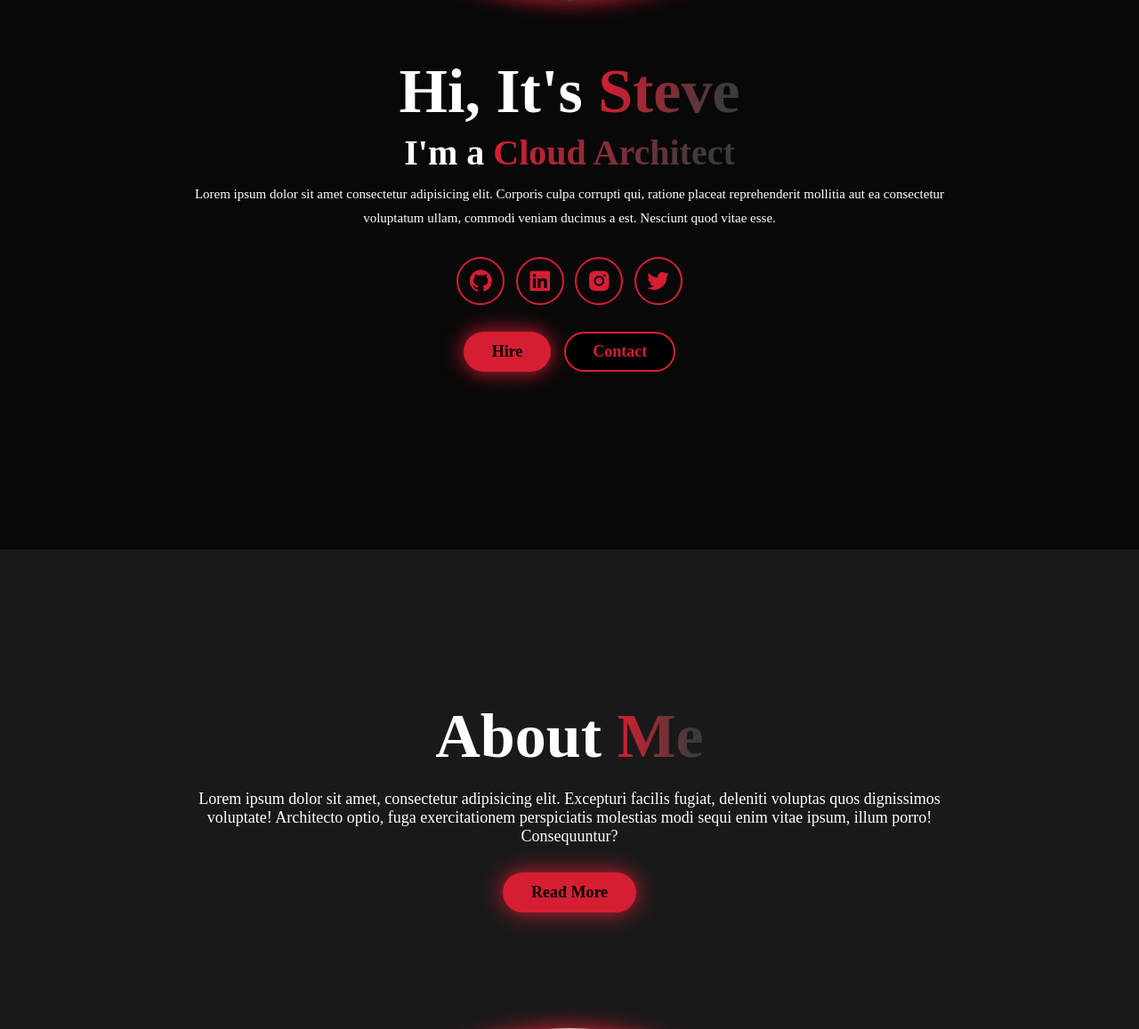
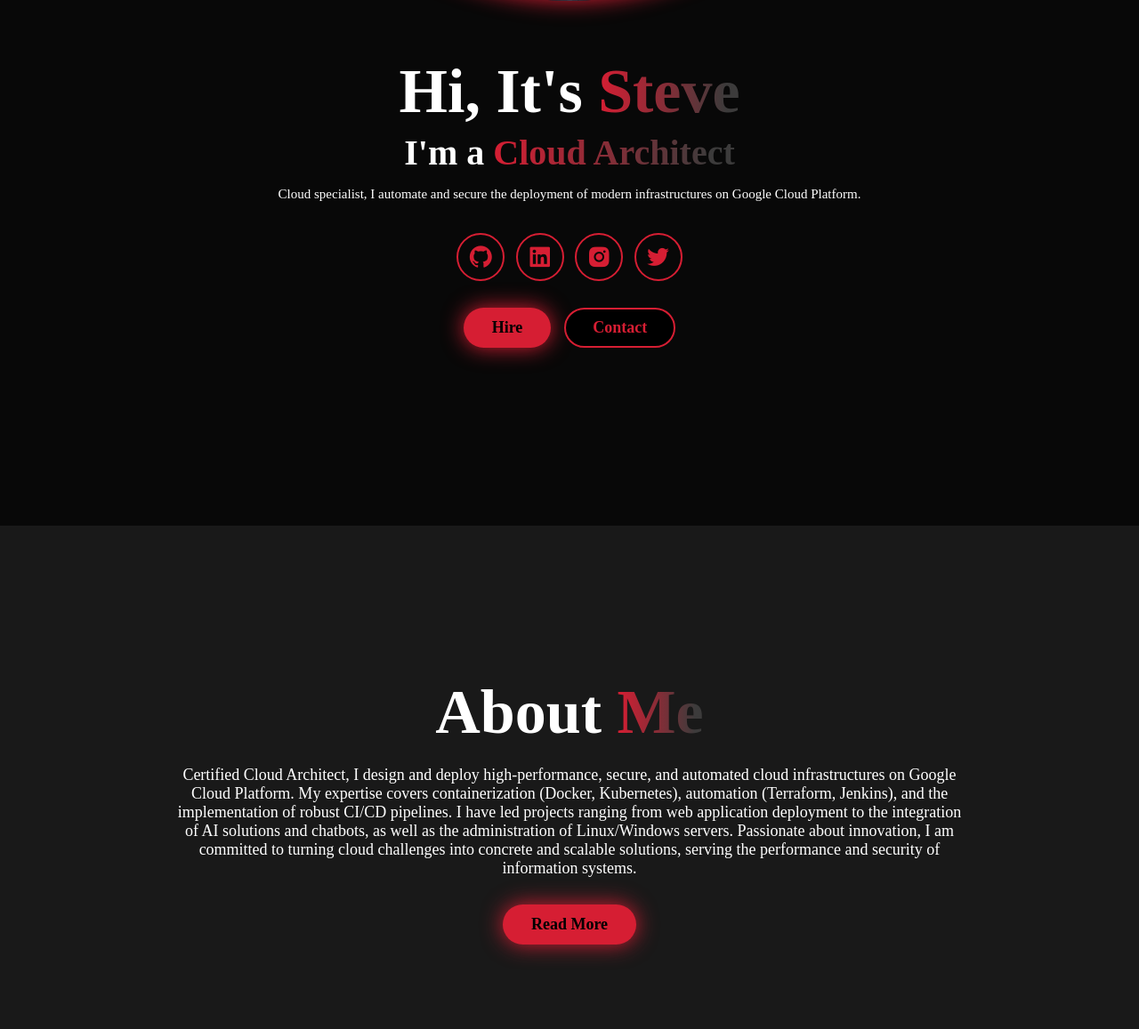
Before and after one commit to stevevbk/portfolio, a FastAPI app: page / in a window 1280 px wide. Shown: the part 916-2073 px from the top of the page at 89% size. Run offline with FastAPI, Linux system fonts and the light colour scheme.

Commit message:
modification des champs de texte

```diff
--- a/templates/index.html
+++ b/templates/index.html
@@ -32,7 +32,7 @@
         <h3>
             I'm a <span>Cloud Architect</span>
         </h3>
-        <p>Lorem ipsum dolor sit amet consectetur adipisicing elit. Corporis culpa corrupti qui, ratione placeat reprehenderit mollitia aut ea consectetur voluptatum ullam, commodi veniam ducimus a est. Nesciunt quod vitae esse.</p>
+        <p>Cloud specialist, I automate and secure the deployment of modern infrastructures on Google Cloud Platform.</p>
         <div class="social-icons">
             <a href="http://">
                 <i class="bx bxl-github"></i>
@@ -69,7 +69,7 @@
 
     <div class="about-content">
         <h2>About <span>Me</span></h2>
-        <p>Lorem ipsum dolor sit amet, consectetur adipisicing elit. Excepturi facilis fugiat, deleniti voluptas quos dignissimos voluptate! Architecto optio, fuga exercitationem perspiciatis molestias modi sequi enim vitae ipsum, illum porro! Consequuntur?</p>
+        <p>Certified Cloud Architect, I design and deploy high-performance, secure, and automated cloud infrastructures on Google Cloud Platform. My expertise covers containerization (Docker, Kubernetes), automation (Terraform, Jenkins), and the implementation of robust CI/CD pipelines. I have led projects ranging from web application deployment to the integration of AI solutions and chatbots, as well as the administration of Linux/Windows servers. Passionate about innovation, I am committed to turning cloud challenges into concrete and scalable solutions, serving the performance and security of information systems.</p>
         <a href="#" class="btn">Read More</a>
     </div>
 </section>
@@ -83,7 +83,7 @@
             <div class="service-info">
                 <i class="bx bx-cloud"></i>
                 <h3>Cloud & DevOps</h3>
-                <p>Lorem ipsum dolor sit amet consectetur adipisicing elit. Doloribus, voluptatum.</p>
+                <p>Design and automation of secure, scalable cloud infrastructures on GCP. Expertise in Docker, Kubernetes, CI/CD pipelines, and Infrastructure as Code (Terraform, Jenkins).</p>
                 <a href="#" class="btn">Read More</a>
             </div>
         </div>
@@ -91,7 +91,7 @@
             <div class="service-info">
                 <i class="bx bx-brain"></i>
                 <h3>Data Science</h3>
-                <p>Lorem ipsum dolor sit amet consectetur adipisicing elit. Doloribus, voluptatum.</p>
+                <p>Development of data-driven solutions using Python, TensorFlow, and Scikit-Learn. Experience in deploying machine learning models and leveraging cloud AI services.</p>
                 <a href="#" class="btn">Read More</a>
             </div>
         </div>
@@ -99,10 +99,12 @@
             <div class="service-info">
                 <i class="bx bx-code-alt"></i>
                 <h3>Web Development</h3>
-                <p>Lorem ipsum dolor sit amet consectetur adipisicing elit. Doloribus, voluptatum.</p>
+                <p>Creation and deployment of robust web applications with Python (FastAPI), ReactJS, and modern databases. Integration of APIs and automation for business needs.</p>
                 <a href="#" class="btn">Read More</a>
             </div>
         </div>
+
+    </div>
 
 </section>
 
```
